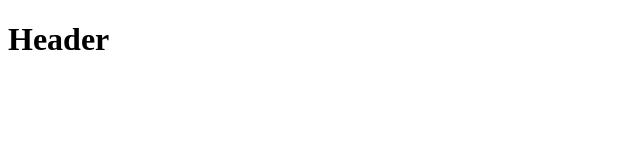
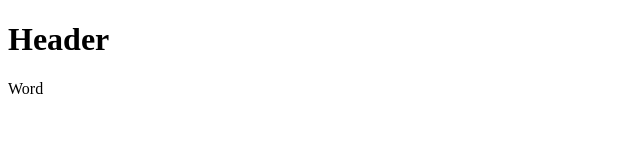
Before and after one commit to MadsStaalMedia/GIT-text, a plain HTML site: page index.html in a window 1280 px wide. Shown: the full height of the page, 0-640 px from the left. Drawn offline with Linux system fonts and the light colour scheme.

Commit message:
Update index.html

```diff
--- a/index.html
+++ b/index.html
@@ -13,6 +13,8 @@
     <body>
         <h1>Header</h1>
 
+        <p>Word</p>
+
 
 
     </body>
```
